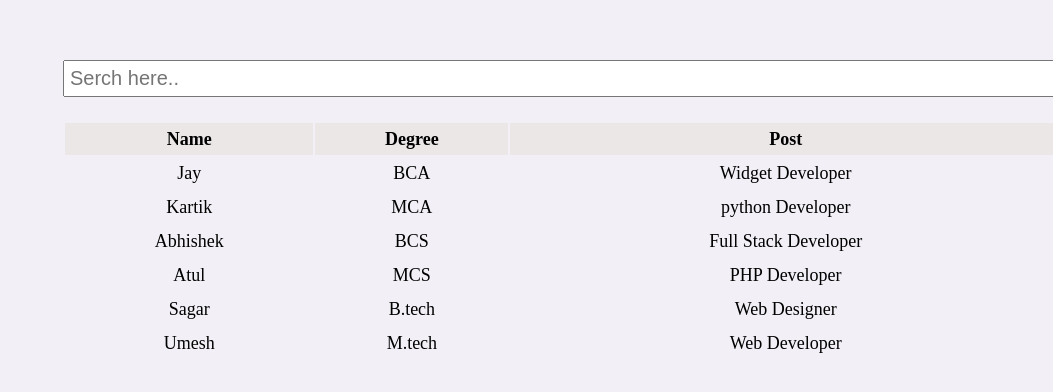
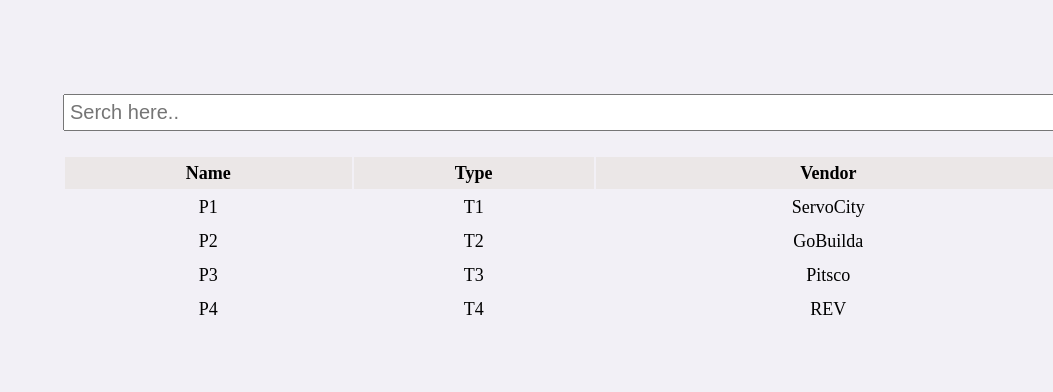
Before and after one commit to Spark10000/Spark10000.github.io, a plain HTML site: page index.html in a window 1280 px wide. Shown: the part 190-582 px from the top of the page, without its empty margins (227-1280 px from the left). Drawn offline with Linux system fonts and the light colour scheme.

Commit message:
Search Test

```diff
--- a/index.html
+++ b/index.html
@@ -32,41 +32,30 @@
         <table id="myTable" >
             <tr class="header">
                <th>Name</th>
-               <th>Degree</th>
-               <th>Post</th>
+               <th>Type</th>
+               <th>Vendor</th>
             </tr>
 
                 <tr>
-                    <td>Jay</td>
-                    <td>BCA</td>
-                    <td>Widget Developer</td>
+                    <td>P1</td>
+                    <td>T1</td>
+                    <td>ServoCity</td>
                 </tr>
                 <tr>
-                    <td>Kartik</td>
-                    <td>MCA</td>
-                    <td>python Developer</td>
+                    <td>P2</td>
+                    <td>T2</td>
+                    <td>GoBuilda</td>
                 </tr>
                 <tr>
-                    <td>Abhishek</td>
-                    <td>BCS</td>
-                    <td>Full Stack Developer</td>
+                    <td>P3</td>
+                    <td>T3</td>
+                    <td>Pitsco</td>
                 </tr>
                 <tr>
-                    <td>Atul</td>
-                    <td>MCS</td>
-                    <td>PHP Developer</td>
+                    <td>P4</td>
+                    <td>T4</td>
+                    <td>REV</td>
                 </tr>
-                <tr>
-                    <td>Sagar</td>
-                    <td>B.tech</td>
-                    <td>Web Designer</td>
-                </tr>
-                <tr>
-                    <td>Umesh</td>
-                    <td>M.tech</td>
-                    <td>Web Developer</td>
-                </tr>
-
         </table>
     </section>
     <script>
@@ -78,7 +67,7 @@ const Search=()=>{
            let tr=myTable.getElementsByTagName('tr')
 
            for(i=0;i<tr.length;i++){
-               let tdName=tr[i].getElementsByTagName('td')[0];//tr[i ] gives the name while td[0] gives the name of the field
+               let tdName=tr[i].getElementsByTagName('td')[2];//tr[i ] gives the name while td[0] gives the name of the field
                if(tdName){
                    let txtvalue=tdName.textContent||td.innerHTML;//to store the value ina text
                    if(txtvalue.toUpperCase().indexOf(MyText)>-1){
```
